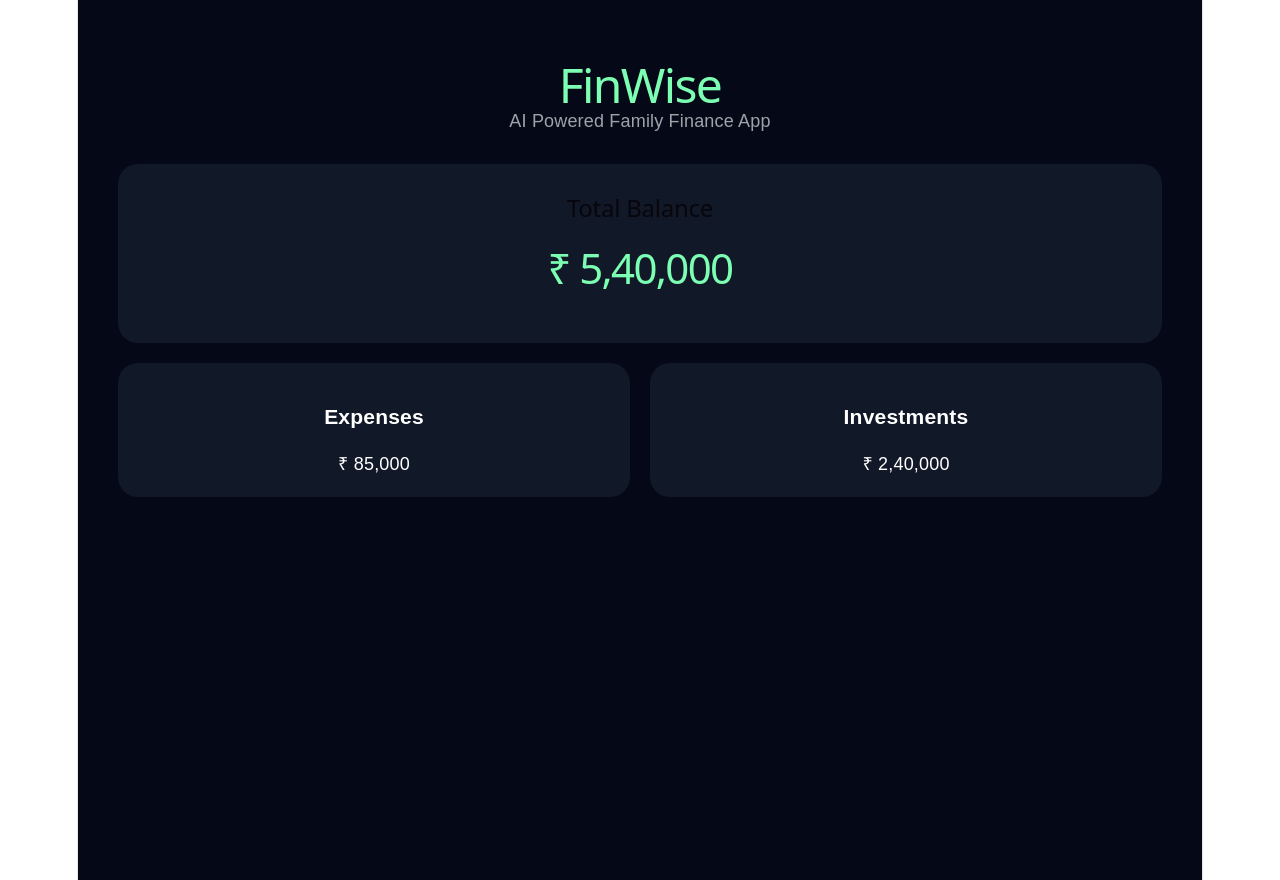
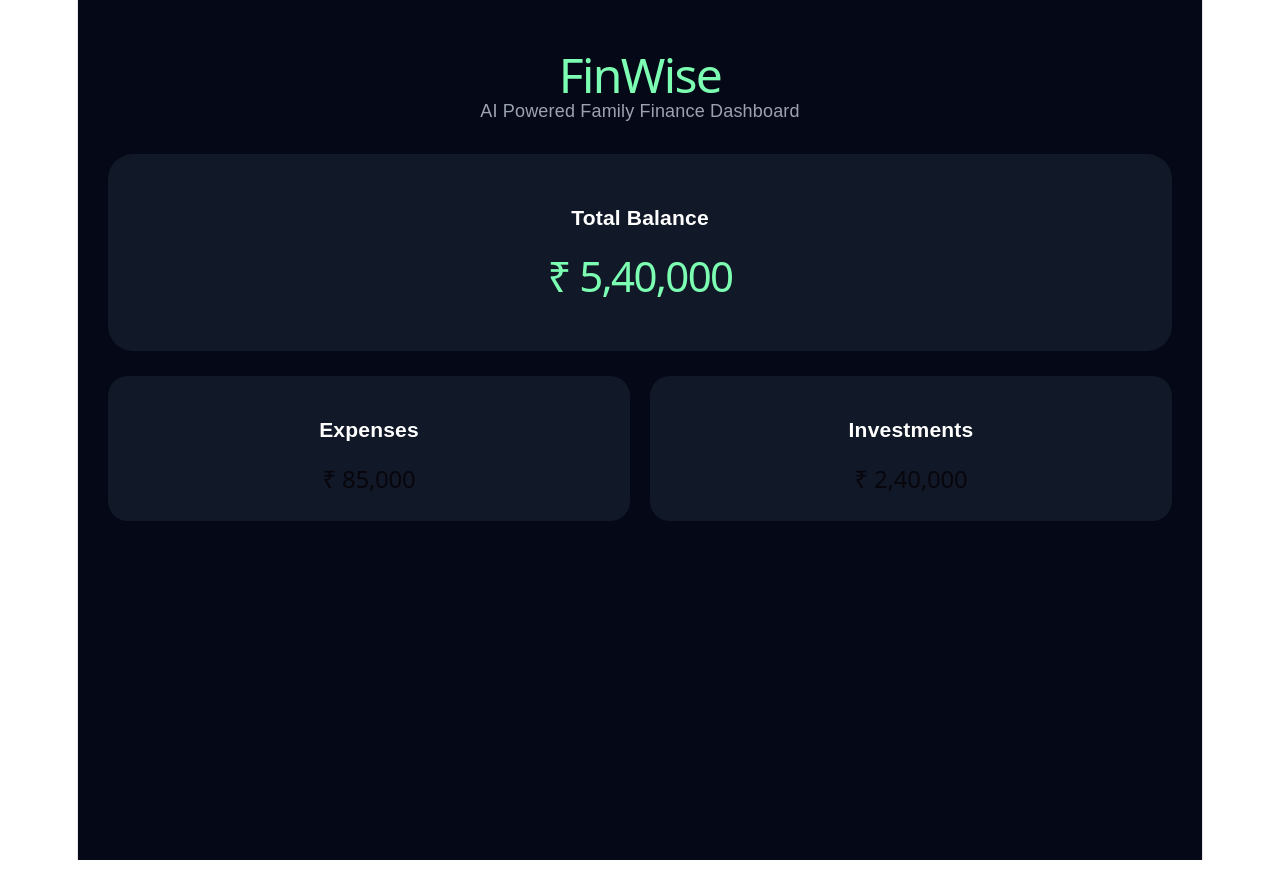
Before and after one commit to puppalavamsee/FinWise, a React (Vite) app: page / in a window 1280 px wide. Built offline with nearby package versions, Linux system fonts and the light colour scheme.

Commit message:
Removed login system

```diff
--- a/src/App.jsx
+++ b/src/App.jsx
@@ -1,35 +1,38 @@
 export default function App() {
+
   return (
+
     <div style={{
       background: "#050816",
       minHeight: "100vh",
       color: "white",
-      padding: "40px",
+      padding: "30px",
       fontFamily: "Arial"
     }}>
 
       <h1 style={{
+        color: "#7CFFB2",
         fontSize: "48px",
-        marginBottom: "10px",
-        color: "#7CFFB2"
+        marginBottom: "10px"
       }}>
         FinWise
       </h1>
 
       <p style={{
-        color: "#a1a1aa",
+        color: "#9ca3af",
         marginBottom: "30px"
       }}>
-        AI Powered Family Finance App
+        AI Powered Family Finance Dashboard
       </p>
 
       <div style={{
         background: "#111827",
+        borderRadius: "25px",
         padding: "30px",
-        borderRadius: "20px",
-        marginBottom: "20px"
+        marginBottom: "25px"
       }}>
-        <h2>Total Balance</h2>
+
+        <h3>Total Balance</h3>
 
         <h1 style={{
           color: "#7CFFB2",
@@ -37,6 +40,7 @@ export default function App() {
         }}>
           ₹ 5,40,000
         </h1>
+
       </div>
 
       <div style={{
@@ -47,23 +51,31 @@ export default function App() {
 
         <div style={{
           background: "#111827",
-          padding: "20px",
-          borderRadius: "20px"
+          borderRadius: "20px",
+          padding: "20px"
         }}>
+
           <h3>Expenses</h3>
-          <p>₹ 85,000</p>
+
+          <h2>₹ 85,000</h2>
+
         </div>
 
         <div style={{
           background: "#111827",
-          padding: "20px",
-          borderRadius: "20px"
+          borderRadius: "20px",
+          padding: "20px"
         }}>
+
           <h3>Investments</h3>
-          <p>₹ 2,40,000</p>
+
+          <h2>₹ 2,40,000</h2>
+
         </div>
 
       </div>
+
     </div>
-  )
+
+  );
 }
```
